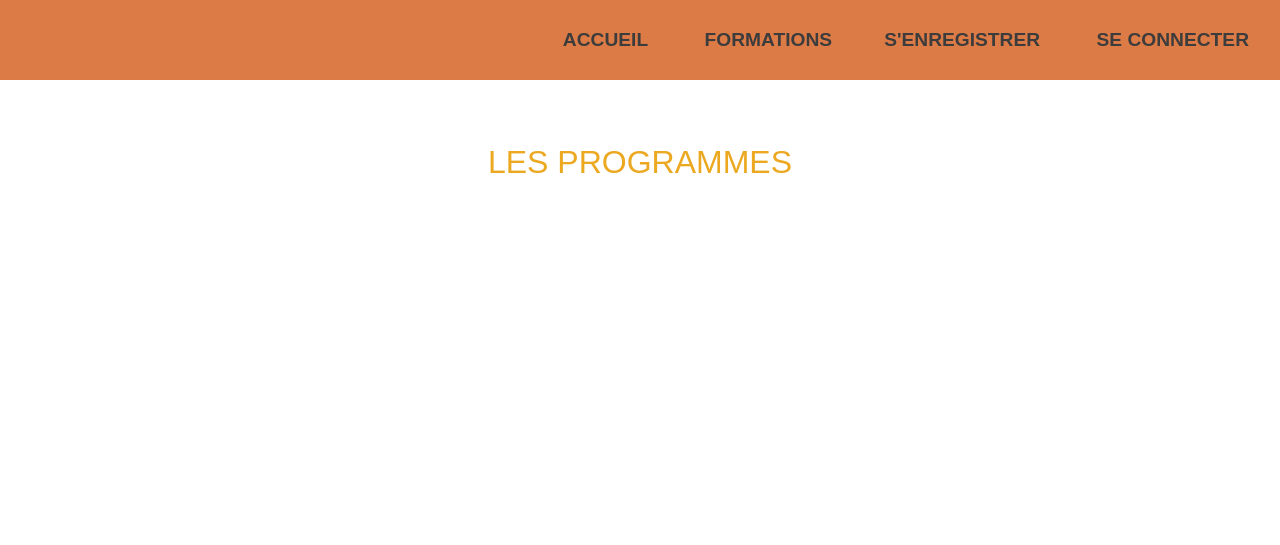
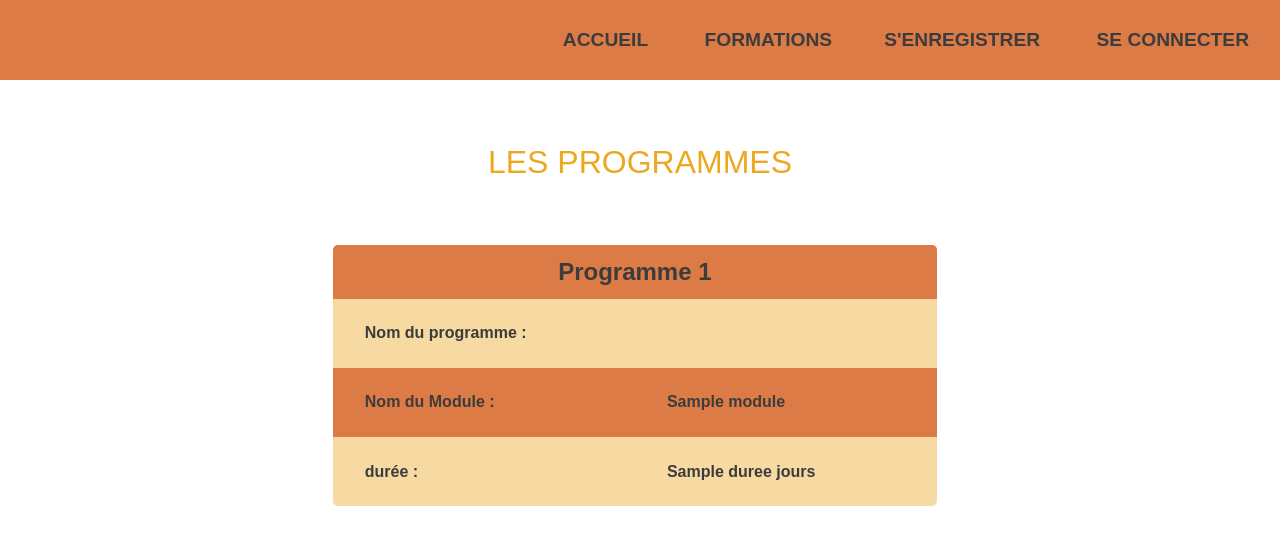
Before and after one commit to Zicka67/Symfony-session, a PHP site: template templates/programme/index.html.twig in a window 1280 px wide. Shown: the top 545 px of the page. Run offline with PHP 8.4, Linux system fonts and the light colour scheme; the template is opened without the code that fills it: most values are stand-ins (such as "Sample title", 1, 10 or a date in 2020); some libraries are stand-ins or nearby versions.

Commit message:
Création des functions show pour entity et programme + la vue

```diff
--- a/templates/programme/index.html.twig
+++ b/templates/programme/index.html.twig
@@ -4,28 +4,30 @@
 
 {% block body %}
 
-{# <table class="tabDetailSession">
-
+<div class="basic-tab-module">
+    {% for programme in programmes %}
+    <table class="tabDetailSession">
         <thead>
         <tr>
-        <th colspan="2">Informations</th>
+            <th colspan="2">Programme {{ programme.id }}</th>
         </tr>
         </thead>
         <tbody>
         <tr>
-        <td class="text-center">Session :</td>
-        <td class="margin text-center">{{ session.former.firstName }} {{ session.former.lastName }}</td>
+            <td class="text-center">Nom du programme :</td>
+            <td class="margin text-center">{{ programme.session.getTitleSection }}</td>
         </tr>
         <tr>
-        <td class="text-center">Module :</td>
-        <td class="reset text-center">{{ session.dateBegin|date('d/m/Y') }}</td>
+            <td class="text-center">Nom du Module :</td>
+            <td class="reset text-center">{{ programme.modules.getTitleModules }}</td>
         </tr>
         <tr>
-        <td class="text-center">Durée :</td>
-        <td class="reset text-center">{{ session.dateEnd|date('d/m/Y') }}</td>
+          <td class="text-center">durée :</td>
+          <td class="reset text-center">{{ programme.duree }} jours</td>
       </tr>
-    </tbody> #}
-
-</table>
+        </tbody>
+    </table><br>
+    {% endfor %}
+</div>
 
 {% endblock %}
```
Also changed, not shown: src/Controller/ModuleController.php (+18 -17 lines), src/Controller/ProgrammeController.php (+13 -1 lines). Lines whose indentation alone changed are shown as unchanged.
